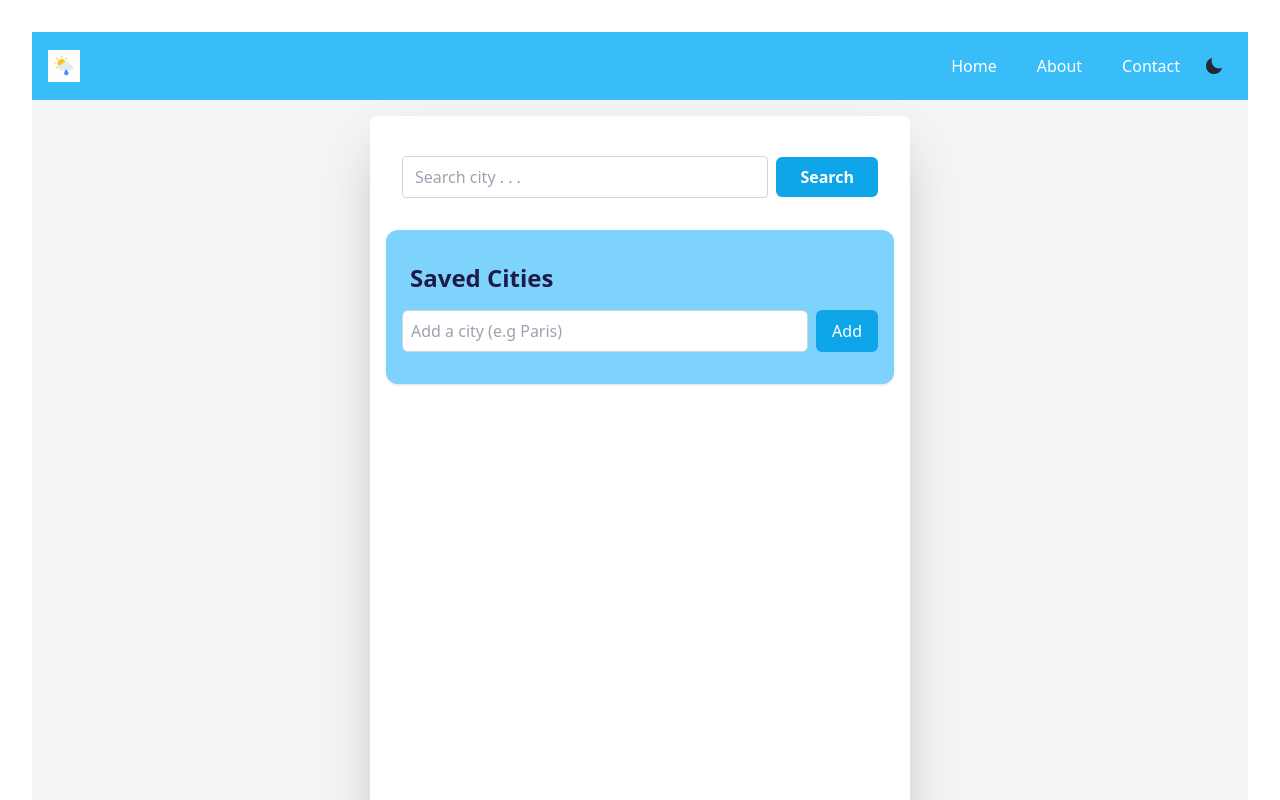
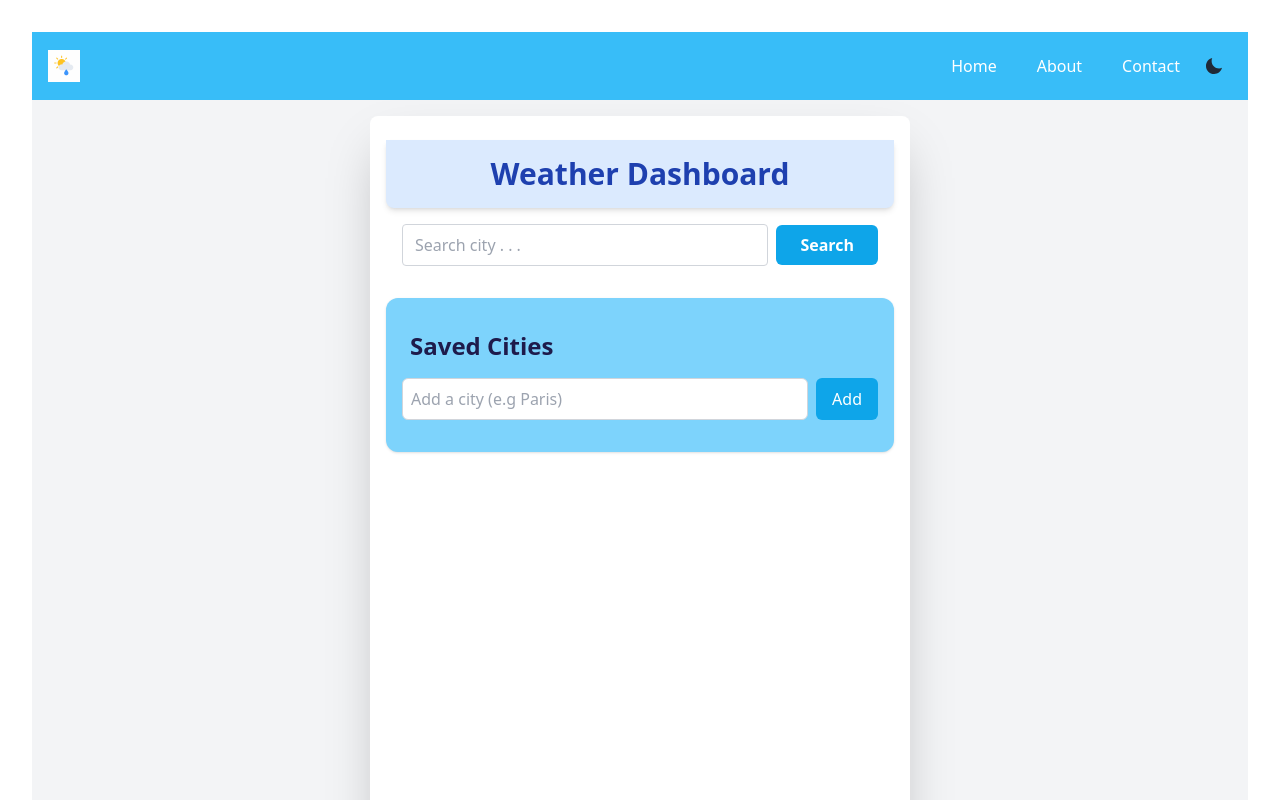
Before and after one commit to Olami0325/weather_dashboard, a React (Vite) app: page / in a window 1280 px wide. Shown: the top 800 px of the page. Built offline with nearby package versions, Linux system fonts and the light colour scheme.

Commit message:
made changes on the components styling

```diff
--- a/src/components/Header.jsx
+++ b/src/components/Header.jsx
@@ -9,6 +9,7 @@ function Header() {
 
   return (
     <header className="flex w-full justify-between items-center p-4 bg-sky-400 dark:bg-gray-800 text-white dark:text-gray-100 relative">
+
       <img src={Logo} alt="Logo" className="w-8" />
 
       {/* Desktop Navbar and ThemeToggle */}
--- a/src/pages/Dashboard.jsx
+++ b/src/pages/Dashboard.jsx
@@ -96,6 +96,9 @@ function Dashboard() {
   return (
     <div className="min-h-screen w-full bg-gray-100 flex justify-center p-4">
       <div className="w-full max-w-[540px] shadow-2xl dark:shadow-lg mx-auto bg-white dark:bg-gray-900 text-gray-900 dark:text-gray-100 flex flex-col rounded-lg overflow-x-hidden px-4 py-6">
+        <h2 className="text-3xl font-extrabold text-center py-4 bg-blue-100 dark:bg-gray-800 text-blue-800 dark:text-blue-300 rounded-b-lg shadow-md">
+          Weather Dashboard
+        </h2>
         {/* SearchBar with onSearch prop */}
         <SearchBar onSearch={handleSearch} />
 
```
Also changed, not shown: src/components/FiveDayForecastCard.jsx (+0 -20 lines), src/components/Navbar.jsx (+0 -39 lines), src/components/SavedCities.jsx (+0 -75 lines).
